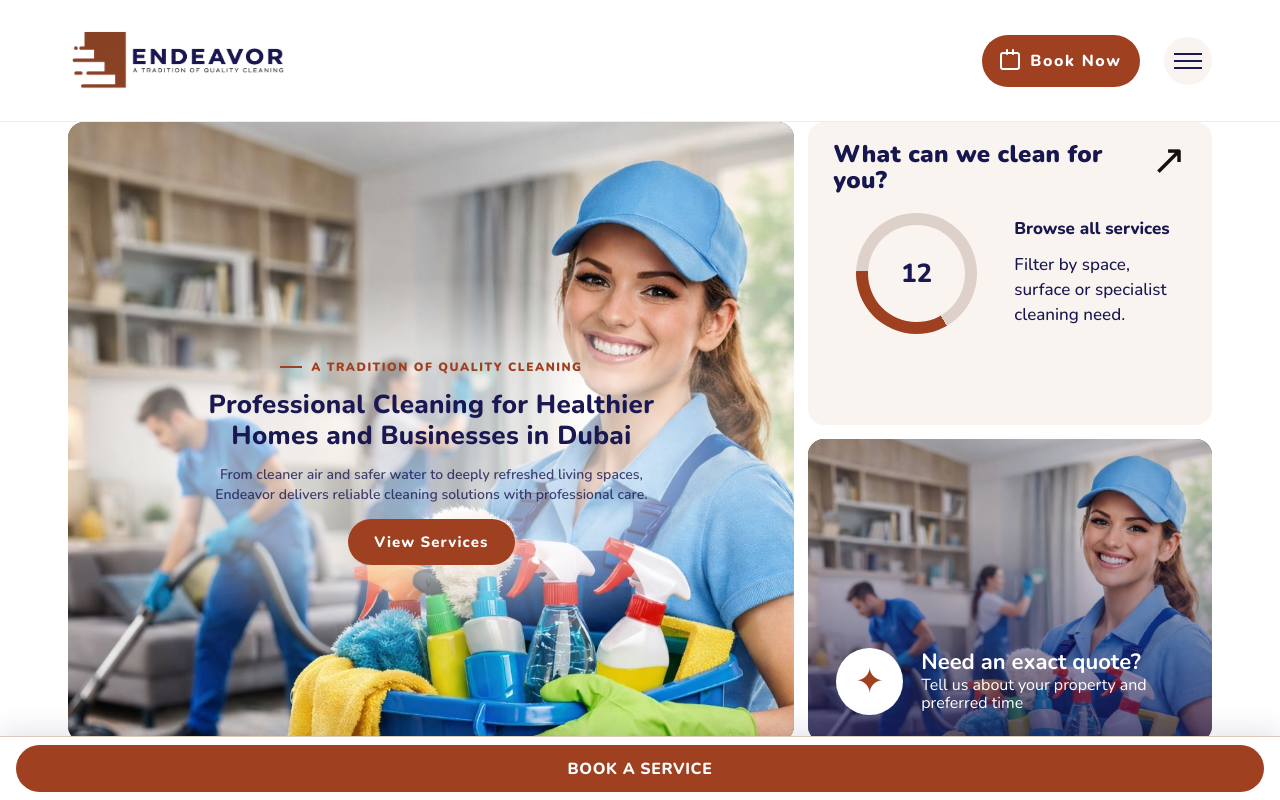
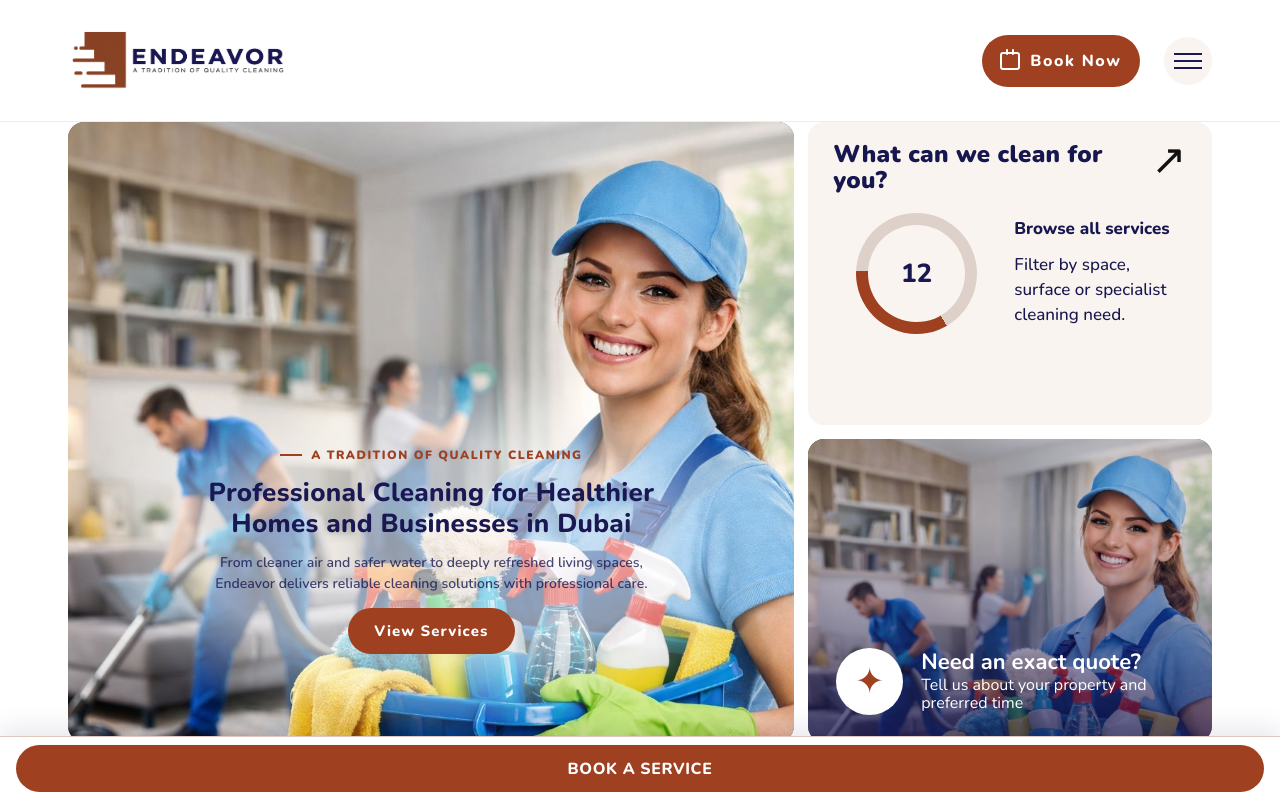
Before and after one commit to tesfayeberhanu/Endeavor, a Next.js app: page / in a window 1280 px wide. Shown: the top 800 px of the page. Built offline with nearby package versions, Linux system fonts and the light colour scheme.

Commit message:
Move hero text block down to sit near the cleaning supplies bucket, clearing her face

```diff
--- a/app/globals.css
+++ b/app/globals.css
@@ -408,9 +408,9 @@ a {
   inset: 0;
   z-index: 2;
   display: flex;
-  align-items: center;
+  align-items: flex-end;
   justify-content: center;
-  padding-top: 60px;
+  padding-bottom: 48px;
 }
 
 .hero-blob {
```
